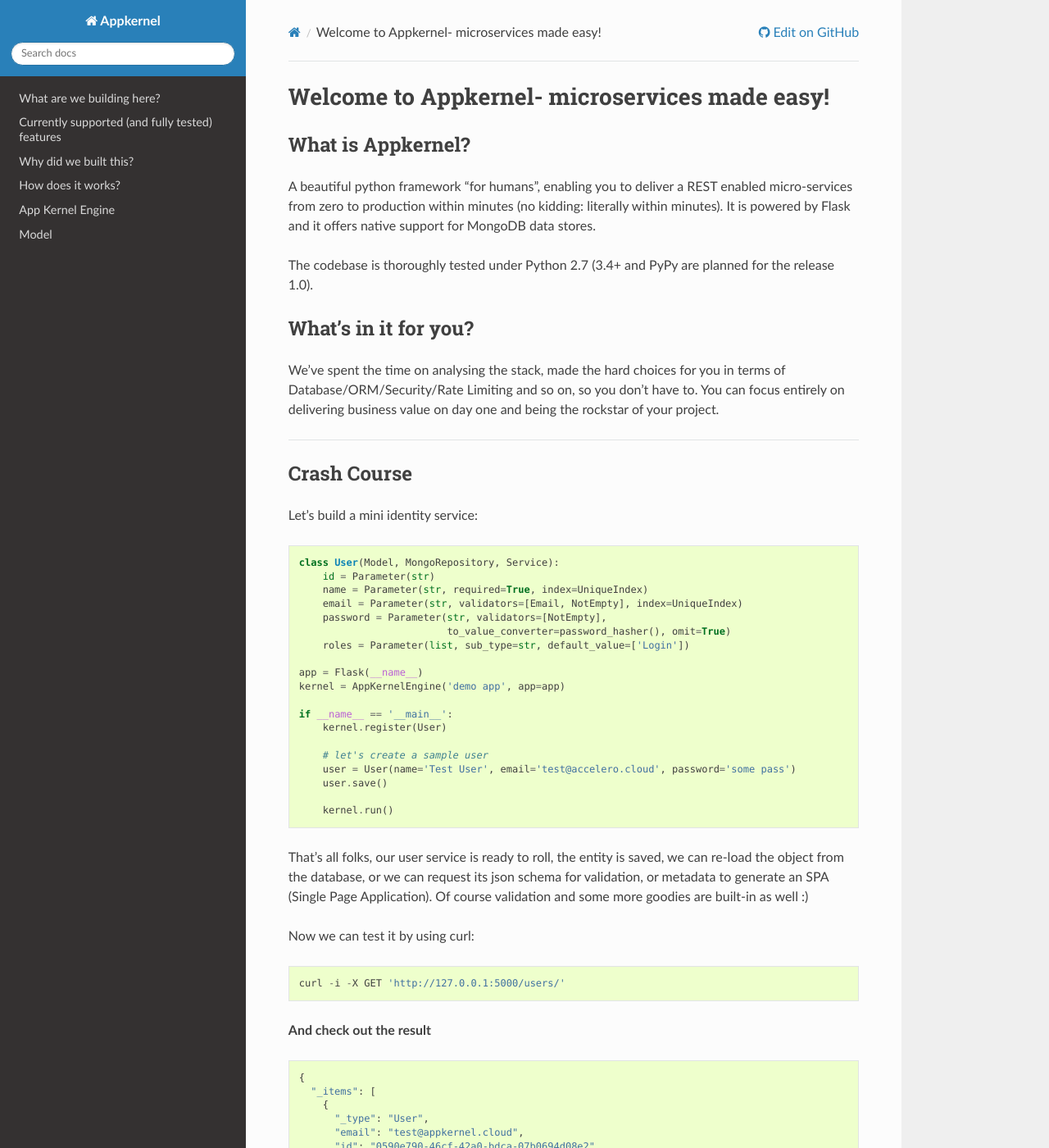
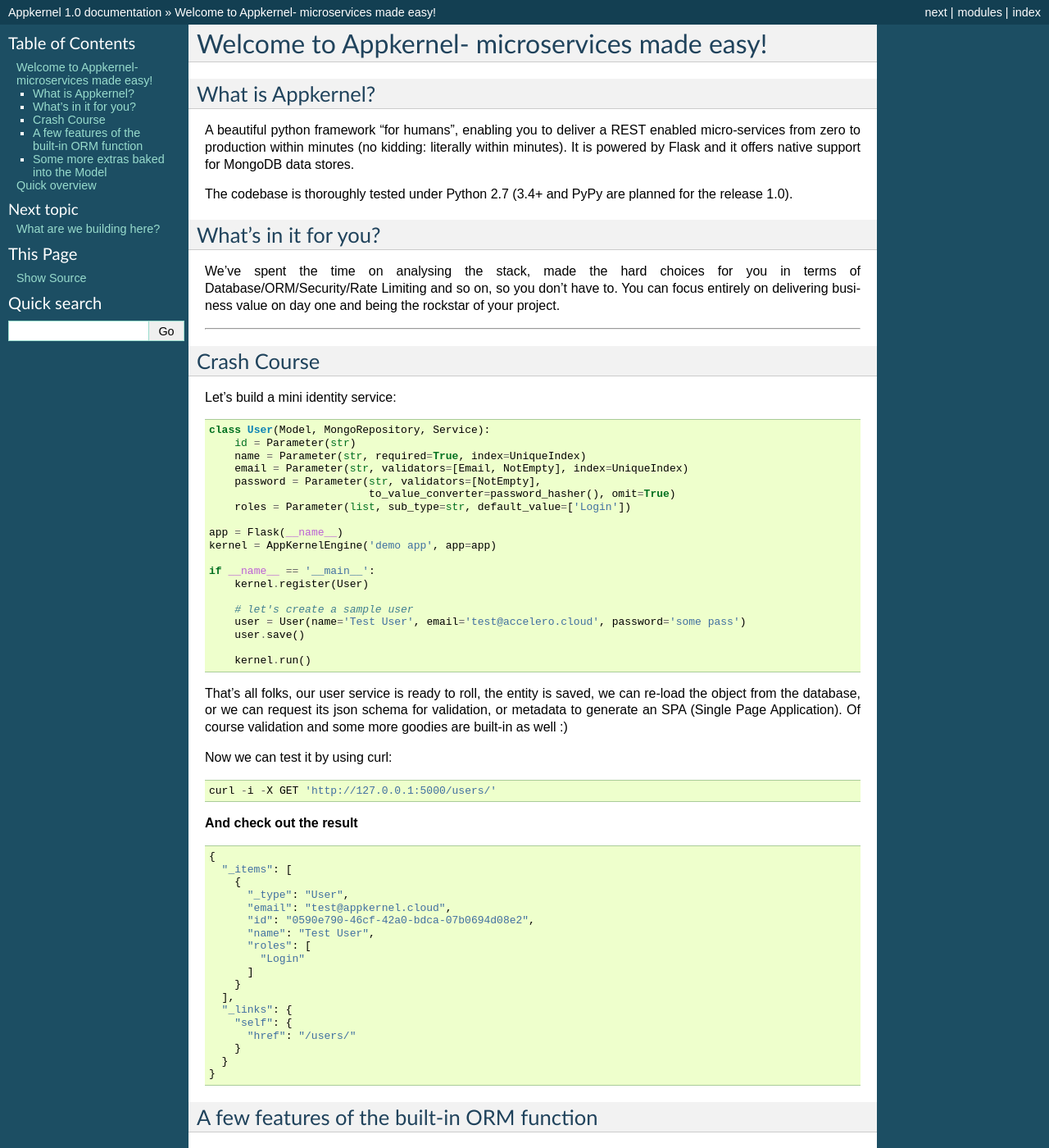
Before and after one commit to accelero-cloud/appkernel, a Sphinx documentation site: the page built from docs/index.rst, in a window 1280 px wide and 1400 px high. Shown: the whole window at 82% size. Built offline with Sphinx 7.4.7, drawn with Linux system fonts in a browser that asks for light colours; some of the changed text lies outside the part shown.

Commit message:
fix docs

```diff
--- a/docs/api.rst
+++ b/docs/api.rst
@@ -2,6 +2,8 @@
 
 App Kernel Engine
 -----------------
+.. module:: appkernel
+
 The main application class, which exposes the services.
 
 .. autoclass:: AppKernelEngine
--- a/docs/conf.py
+++ b/docs/conf.py
@@ -84,7 +84,8 @@ pygments_style = 'sphinx'
 # a list of builtin themes.
 #
 #html_theme = 'alabaster'
-html_theme = 'sphinx_rtd_theme'
+#html_theme = 'sphinx_rtd_theme'
+html_theme = 'default'
 
 # Theme options are theme-specific and customize the look and feel of a theme
 # further.  For a list of options available for each theme, see the
```
